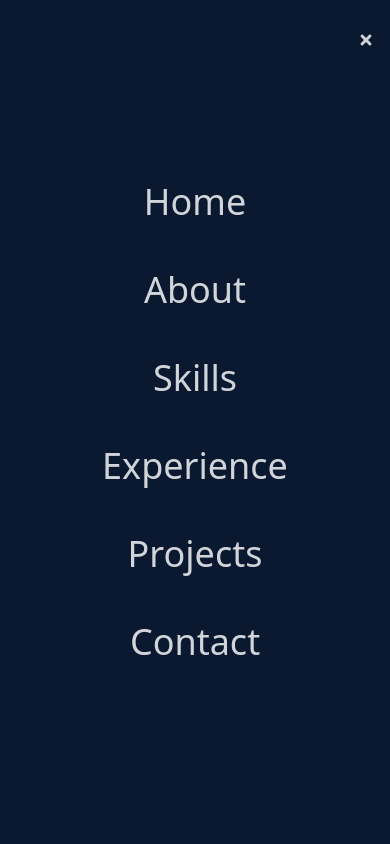
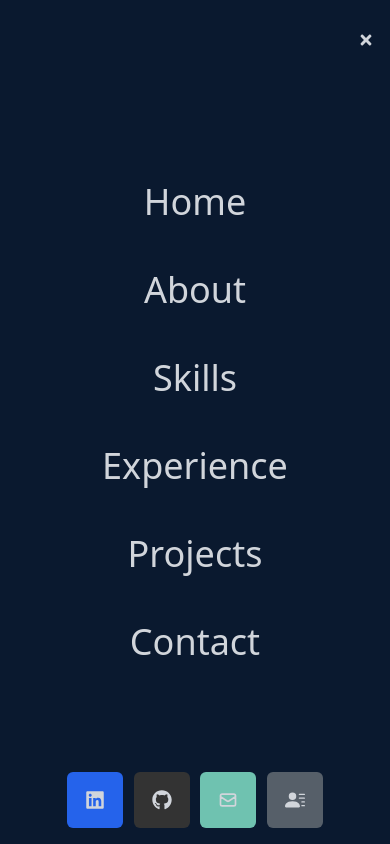
Before and after one commit to mattriots/portfolio, a React (Create React App) app: page / in a window 390 px wide. Both pictures are taken after a click on the element 366 px from the left and 40 px from the top of the page. Shown: the top 844 px of the page. Built offline with nearby package versions, Linux system fonts and the light colour scheme.

Commit message:
added social icons to mobile burge menu

```diff
--- a/src/components/Home.jsx
+++ b/src/components/Home.jsx
@@ -10,10 +10,10 @@ const Home = () => {
              <p className="text-pink-600">Hi, my name is</p>
              <h1 className="text-4xl sm:text-7xl font-bold text-[#ccd6f6]">Matt DePauw</h1>
              <h2 className="text-4xl sm:text-7xl font-bold text-[#8892b0]">
-                I'm a Software Engineer
+                Software Engineer
              </h2>
              <p className="text-[#8892b0] py-4 max-w-[700px]">
-                I specialize in building exceptional digital experiences.
+                I specialize in Optimistic Nihilism.
              </p>
              <div>
                 <button className="text-white group border-2 px-6 py-3 my-2 flex items-center hover:bg-pink-600 hover:border-pink-600">
--- a/src/components/Navbar.jsx
+++ b/src/components/Navbar.jsx
@@ -8,18 +8,14 @@ import ColorPickerDrop from './ColorPickerDrop';
 import ResumeModal from './ResumeModal';
 
 const Navbar = ({ setBackgroundColor }) => {
-
    /* Handle Clicks */
    const [nav, setNav] = useState(false);
    const handleClick = () => setNav(!nav);
-
 
    /* Resume Modal */
    const [isModalOpen, setIsModalOpen] = useState(false);
    const openResumeModal = () => setIsModalOpen(true);
    const closeResumeModal = () => setIsModalOpen(false);
-
-
 
    return (
       <div className="fixed w-full h-[80px] flex justify-between items-center px-4 bg-[#0a192f] text-gray-300 z-10">
@@ -28,7 +24,7 @@ const Navbar = ({ setBackgroundColor }) => {
                <img src={Logo} alt="logo" className="w-14 rounded-md" />
             </Link>
          </div>
-         {/* menu */}
+         {/* Top Right Menu */}
 
          <div className="hidden md:flex justify-center flex-grow">
             <ColorPickerDrop setBackgroundColor={setBackgroundColor} />
@@ -75,14 +71,14 @@ const Navbar = ({ setBackgroundColor }) => {
          <div onClick={handleClick} className="md:hidden z-10">
             {!nav ? <FaBars /> : <FaTimes />}
          </div>
-
-         {/* Mobile Menu */}
-         <ul
+         <div
             className={
                !nav
                   ? 'hidden'
                   : 'absolute top-0 left-0 w-full h-screen bg-[#0a192f] flex flex-col justify-center items-center'
             }>
+            {/* Mobile Menu */}
+            <ul className="flex flex-col justify-center items-center">
                <li className="py-6 text-4xl">
                   <Link onClick={handleClick} to="home" smooth={true} duration={500}>
                      Home
@@ -114,8 +110,47 @@ const Navbar = ({ setBackgroundColor }) => {
                   </Link>
                </li>
             </ul>
+            <div className="absolute bottom-0 left-0 w-full flex items-center p-4 bg-[#0a192f]">
+               <ul className="flex justify-evenly items-center w-full mx-10">
+                  <li className="w-14 h-14 flex justify-center items-center  bg-blue-600 rounded-md">
+                     <a
+                        className="flex justify-center items-center w-full text-gray-300"
+                        href="https://www.linkedin.com/in/matt-depauw/"
+                        target="_blank"
+                        rel="noopener noreferrer">
+                        <FaLinkedin size={20} />
+                     </a>
+                  </li>
+                  <li className="w-14 h-14 flex justify-center items-center  bg-[#333333] rounded-md">
+                     <a
+                        className="flex justify-center items-center w-full text-gray-300"
+                        href="https://www.github.com/mattriots"
+                        target="_blank"
+                        rel="noopener noreferrer">
+                        <FaGithub size={20} />
+                     </a>
+                  </li>
+                  <li className="w-14 h-14 flex justify-center items-center  bg-[#6fc2b0] rounded-md">
+                     <a
+                        className="flex justify-center items-center w-full text-gray-300"
+                        href="mailto:mattdepauw@gmail.com"
+                        target="_blank"
+                        rel="noopener noreferrer">
+                        <HiOutlineMail size={20} />
+                     </a>
+                  </li>
+                  <li
+                     className="w-14 h-14 flex justify-center items-center  bg-[#565f69] rounded-md"
+                     onClick={openResumeModal}>
+                     <div className="flex justify-center items-center w-full text-gray-300">
+                        <BsFillPersonLinesFill size={20} />
+                     </div>
+                  </li>
+               </ul>
+            </div>
+         </div>
 
-         {/* Social */}
+         {/* Social on left side*/}
          <div className="hidden lg:flex fixed flex-col top-[35%] left-0">
             <ul>
                <li className="w-[160px] h-[60px] rounded-md flex justify-between items-center ml-[-100px] hover:ml-[-10px] duration-300 bg-blue-600">
```
Lines whose indentation alone changed are shown as unchanged.
